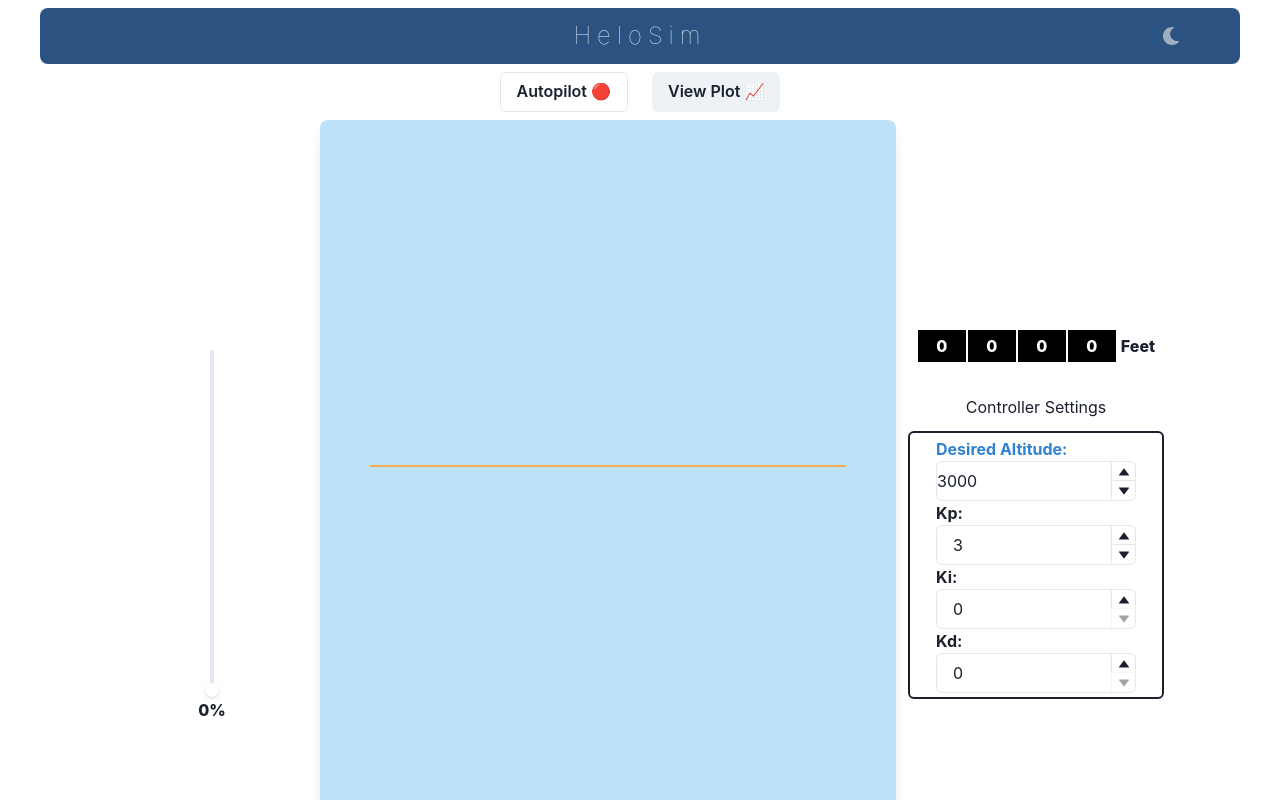
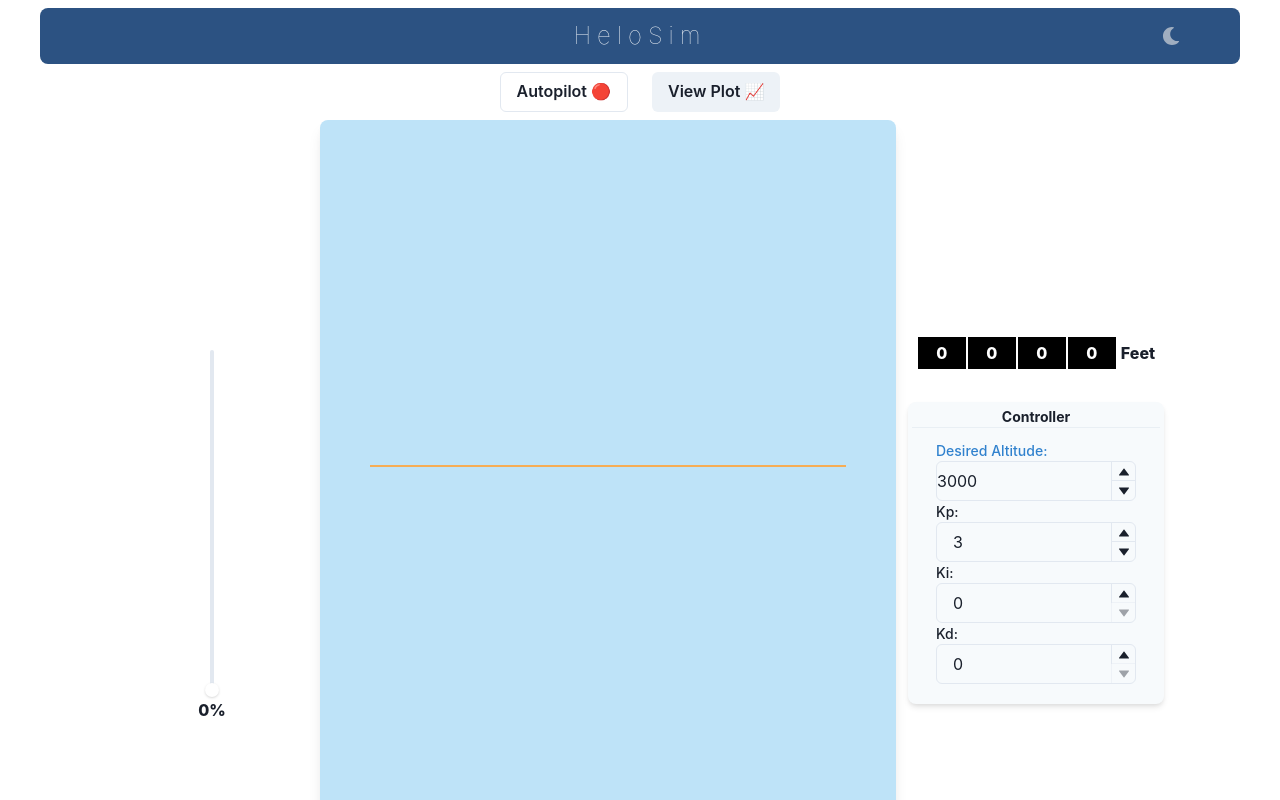
Before and after one commit to ender18g/helo-react, a React (Create React App) app: page / in a window 1280 px wide. Shown: the top 800 px of the page. Built offline with nearby package versions, Linux system fonts and the light colour scheme.

Commit message:
designed controller box

```diff
--- a/src/controlBox.js
+++ b/src/controlBox.js
@@ -11,29 +11,23 @@ import {
 	InputLeftAddon,
 	Text,
 	Heading,
-	Box
+	Box,
+	Divider
 } from '@chakra-ui/react';
 
 function ControlBox(props) {
 	return (
-		<Box w={'20vw'} mt={8}>
-			<Flex justifyContent={'center'}>
-				<Text align={'center'} size={'sm'}>
-					Controller Settings
+		<Box w={'20vw'} maxW={300} mt={8} boxShadow={'md'} borderRadius={'lg'} p="1" bg={'gray.50'}>
+			<Box justifyContent={'center'}>
+				<Text align={'center'} fontSize={'sm'} fontWeight={700}>
+					Controller
 				</Text>
-			</Flex>
-			<Flex
-				my={3}
-				alignItems={'center'}
-				justifyContent={'center'}
-				wrap={'wrap'}
-				border={'2px'}
-				p={1}
-				borderRadius={'md'}
-			>
+				<Divider size={'lg'} />
+			</Box>
+			<Flex my={3} alignItems={'center'} justifyContent={'center'} wrap={'wrap'} pb={1} borderRadius={'md'}>
 				{/* DESIRED ALTITUDE */}
-				<Flex maxW={'200'} alignItems={'center'} fontWeight={700} flexWrap={'wrap'}>
-					<Text color={'blue.500'} mr={2} align={'center'}>
+				<Flex maxW={'200'} alignItems={'center'} fontWeight={500} flexWrap={'wrap'}>
+					<Text color={'blue.500'} mr={2} textAlign={'center'} fontSize={'sm'}>
 						Desired Altitude:
 					</Text>
 					<NumberInput
@@ -52,8 +46,10 @@ function ControlBox(props) {
 					</NumberInput>
 				</Flex>
 
-				<Flex maxW={'200'} alignItems={'center'} fontWeight={700} flexWrap={'wrap'}>
-					<Text mr={3}>Kp:</Text>
+				<Flex maxW={'200'} alignItems={'center'} fontWeight={500} flexWrap={'wrap'}>
+					<Text fontSize={'sm'} mr={3}>
+						Kp:
+					</Text>
 					<NumberInput
 						value={props.controlGains.current.kp}
 						min={0}
@@ -70,8 +66,10 @@ function ControlBox(props) {
 				</Flex>
 
 				{/* Ki */}
-				<Flex maxW={'200'} alignItems={'center'} fontWeight={700} flexWrap={'wrap'}>
-					<Text mr={3}>Ki:</Text>
+				<Flex maxW={'200'} alignItems={'center'} fontWeight={500} flexWrap={'wrap'}>
+					<Text fontSize={'sm'} mr={3}>
+						Ki:
+					</Text>
 					<NumberInput
 						value={props.controlGains.current.ki}
 						min={0}
@@ -89,8 +87,10 @@ function ControlBox(props) {
 
 				{/* Kd */}
 
-				<Flex maxW={'200'} alignItems={'center'} fontWeight={700} flexWrap={'wrap'}>
-					<Text mr={3}>Kd:</Text>
+				<Flex maxW={'200'} alignItems={'center'} fontWeight={500} flexWrap={'wrap'}>
+					<Text fontSize={'sm'} mr={3}>
+						Kd:
+					</Text>
 					<NumberInput
 						value={props.controlGains.current.kd}
 						min={0}
```
